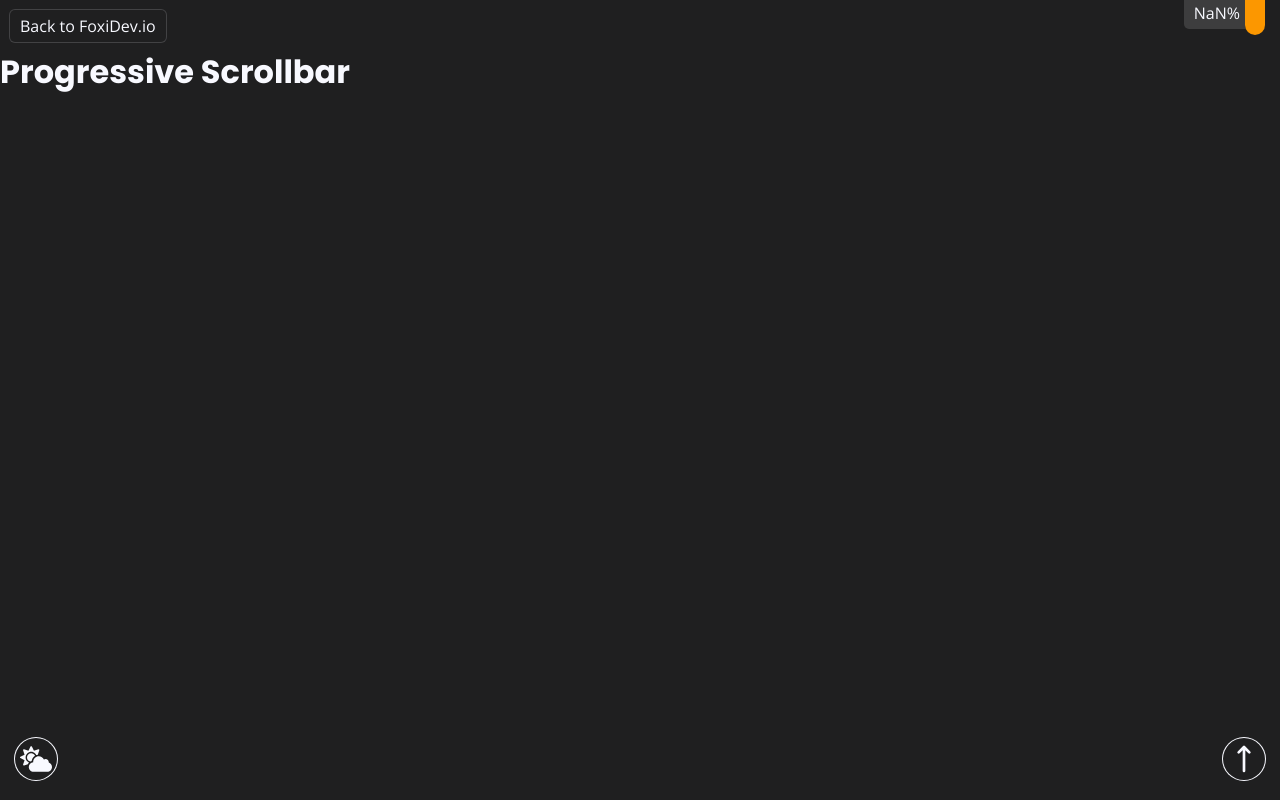
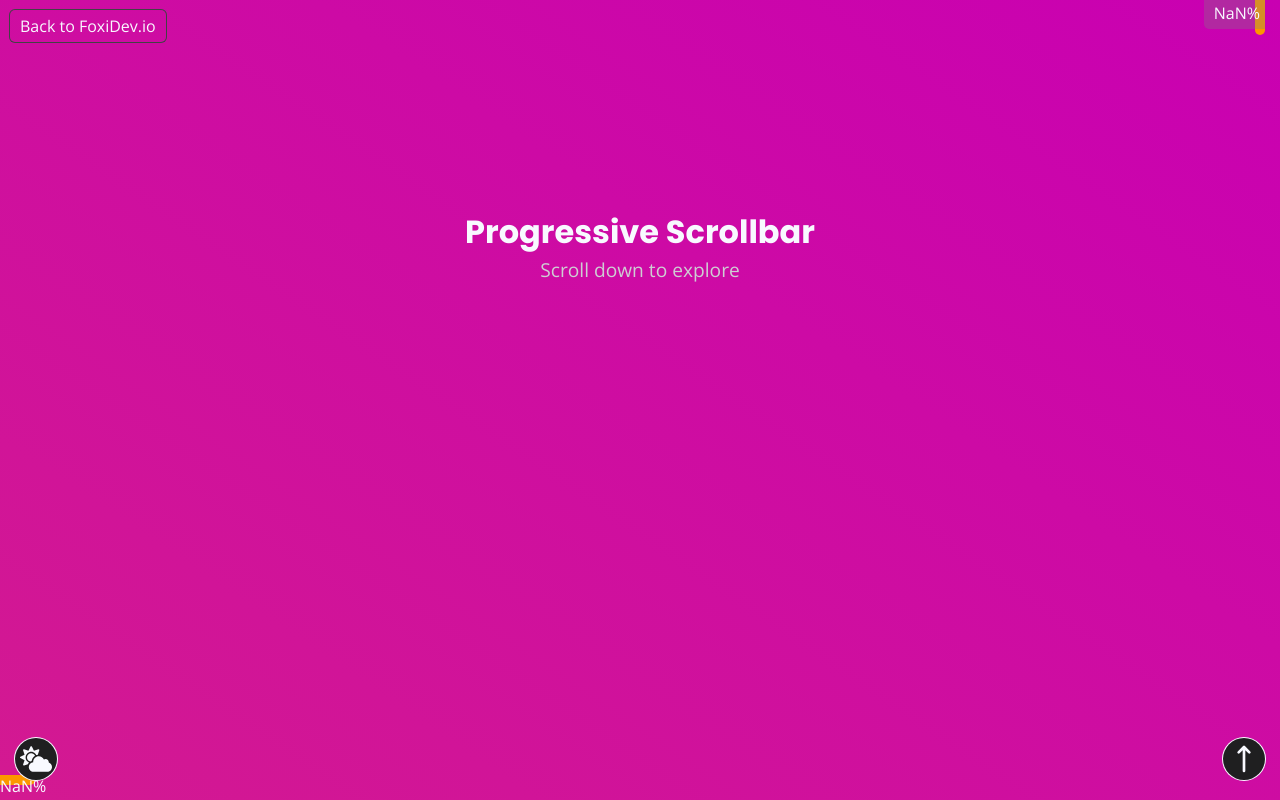
Before and after one commit to JuSellier/FoxiDev, a React (Create React App) app: page /e/progressive-scrollbar in a window 1280 px wide. Shown: the top 800 px of the page. Built offline with nearby package versions, Linux system fonts and the light colour scheme.

Commit message:
added horizontal scrollbar to progressive scrollbar

```diff
--- a/src/pages/Experiments/ProgressiveScrollbar/ProgressiveScrollbar.js
+++ b/src/pages/Experiments/ProgressiveScrollbar/ProgressiveScrollbar.js
@@ -4,7 +4,9 @@ import ExperimentPage from "../../../components/Layouts/ExperimentPage/Experimen
 
 const ProgressiveScrollbar = () => {
   const progressWrapperEl = useRef();
+  const progressHWrapperEl = useRef();
   const progressEl = useRef();
+  const progressHEl = useRef();
   const pageEl = useRef();
 
   useEffect(() => {
@@ -21,17 +23,32 @@ const ProgressiveScrollbar = () => {
     console.log(yScroll, maxScroll);
     const height = (yScroll / maxScroll) * 100;
     progressWrapperEl.current.style.height = `${height}vh`;
+    progressEl.current.innerText = `${Math.floor(height)}%`;
 
-    progressEl.current.innerText = `${Math.floor(height)}%`;
+    progressHWrapperEl.current.style.width = `${height}vw`;
+    progressHEl.current.innerText = `${Math.floor(height)}%`;
   }
 
   return (
     <ExperimentPage>
       <div ref={pageEl} className="ProgressiveScrollbar">
         <h1>Progressive Scrollbar</h1>
+        <p>Scroll down to explore</p>
 
         <div ref={progressWrapperEl} className="ProgressiveScrollbar-Progress">
           <div ref={progressEl} className="ProgressiveScrollbar-Progress-Value">
+            0%
+          </div>
+        </div>
+
+        <div
+          ref={progressHWrapperEl}
+          className="ProgressiveScrollbar-HProgress"
+        >
+          <div
+            ref={progressHEl}
+            className="ProgressiveScrollbar-HProgress-Value"
+          >
             0%
           </div>
         </div>
--- a/src/pages/Experiments/ProgressiveScrollbar/ProgressiveScrollbar.scss
+++ b/src/pages/Experiments/ProgressiveScrollbar/ProgressiveScrollbar.scss
@@ -3,18 +3,50 @@
   min-height: 1000vh;
   overflow-y: scroll;
 
+  display: flex;
+  flex-direction: column;
+
+  align-items: center;
+
+  background: rgb(255, 136, 1);
+  background: linear-gradient(34deg, #ff8801 0%, #c900b2 100%);
+
+  h1 {
+    margin-top: 20vh;
+    text-align: center;
+  }
+
   &-Progress {
     position: fixed;
     top: 0;
     right: 15px;
-    width: 20px;
+    width: 10px;
     min-height: 35px;
     background: var(--primary);
     border-radius: 0 0 2rem 2rem;
 
     &-Value {
       position: fixed;
-      right: 35px;
+      right: 15px;
+      border-radius: 0 0 0 5px;
+      padding: 2px 5px 5px 10px;
+      background: #80808050;
+    }
+  }
+
+  &-HProgress {
+    position: fixed;
+    bottom: 15px;
+    left: 0;
+    min-width: 35px;
+    height: 10px;
+    background: var(--primary);
+    border-radius: 0 2rem 2rem 0;
+
+    &-HValue {
+      position: fixed;
+      left: 35px;
+      bottom: 0;
       border-radius: 0 0 0 5px;
       padding: 2px 5px 5px 10px;
       background: #80808050;
```
Also changed, not shown: 1 other file (tests, documents, lock files or other folders).
